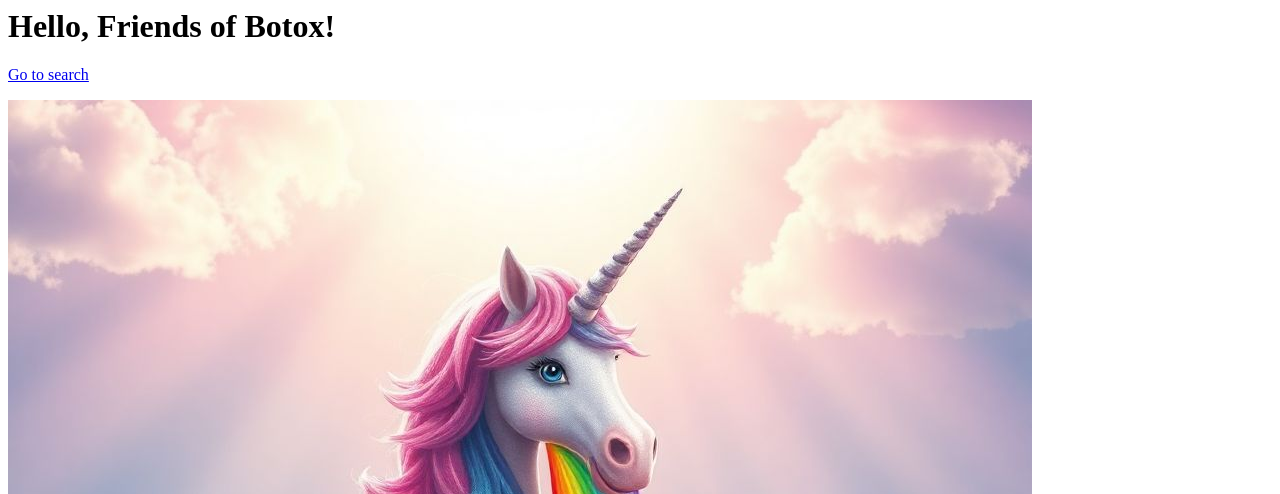
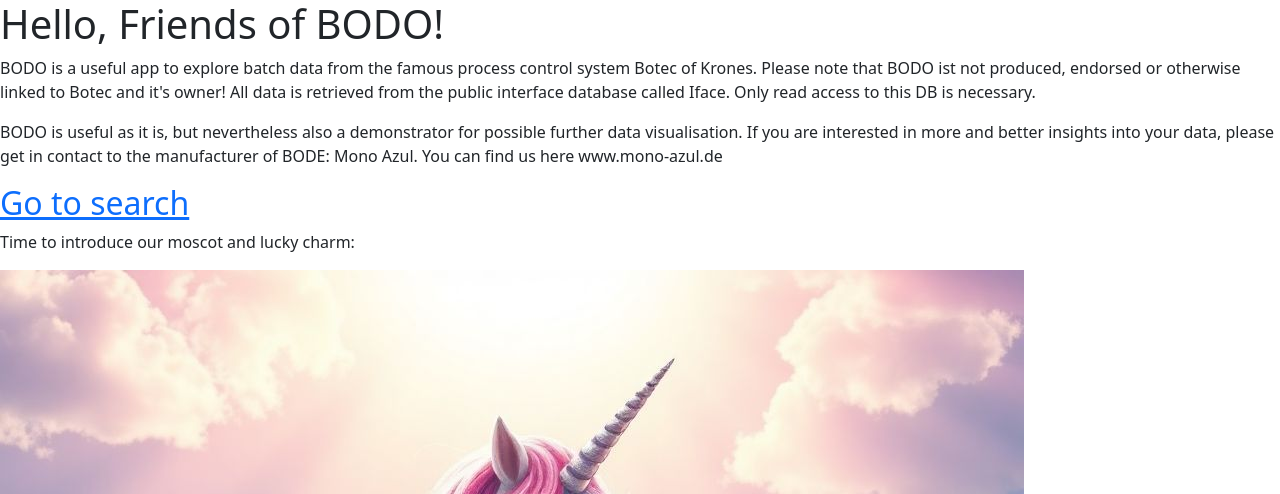
Before and after one commit to Mono-Azul/BODO, a Flask app: page /index.html in a window 1280 px wide. Shown: the top 494 px of the page. Run offline with Flask 3, Linux system fonts and the light colour scheme; parts of the project's set-up code (start-up, migrations or seed data) failed here and were passed over; some libraries are stand-ins or nearby versions.

Commit message:
Add start screen and better texts

```diff
--- a/botec_classes.py
+++ b/botec_classes.py
@@ -109,7 +109,7 @@
     phases_loaded: bool = False
     subphases_loaded: bool = False
 
-sqlcmd_batch = """SELECT TOP 1000 ba.PRID
+sqlcmd_batch = """SELECT ba.PRID
                     ,ba.Batch
                     ,ISNULL(t1.LANGUAGE_TEXT, PRODUCT) AS Product
                     ,ba.Planned_Start
@@ -298,8 +298,8 @@
         final_sqlcmd = final_sqlcmd + """ AND ba.Actual_Start < %s"""
         param_tuple = param_tuple + (end,)
 
-    print(final_sqlcmd)
-    print(param_tuple)
+    # print(final_sqlcmd)
+    # print(param_tuple)
 
     cursor = conn.cursor()
     cursor.execute(final_sqlcmd, param_tuple)
--- a/routes.py
+++ b/routes.py
@@ -29,10 +29,10 @@
 @fapp.route("/index.html")
 def index():
     with index_lock:
-        return """<h1>Hello, Friends of Botox!</h1>
-        <p><a href="./batch-search">Go to search</a>
-        </p><img src="./static/unicorn.jpg">"""
-
+        return render_template("start_screen.html")
+        # return """<h1>Hello, Friends of Botox!</h1>
+        # <p><a href="./batch-search">Go to search</a>
+        # </p><img src="./static/unicorn.jpg">"""
 
 @fapp.route("/batch-search")
 def hello_test():
--- /dev/null
+++ b/templates/start_screen.html
@@ -0,0 +1,39 @@
+{#
+BODO - A production data explorer
+
+Copyright (C) 2024  Jens Hofer
+
+This program is free software: you can redistribute it and/or modify
+it under the terms of the GNU General Public License as published by
+the Free Software Foundation, either version 3 of the License, or
+(at your option) any later version.
+
+This program is distributed in the hope that it will be useful,
+but WITHOUT ANY WARRANTY; without even the implied warranty of
+MERCHANTABILITY or FITNESS FOR A PARTICULAR PURPOSE.  See the
+GNU General Public License for more details.
+
+You should have received a copy of the GNU General Public License
+along with this program.  If not, see <https://www.gnu.org/licenses/>.
+#}
+<!DOCTYPE html>
+<html lang="en">
+<head>
+    <meta charset="UTF-8">
+    <title>Batches</title>
+    <link href="/static/Bootstrap/bootstrap.css" rel="stylesheet">
+    <script src="/static/Bootstrap/bootstrap.bundle.js"></script>
+</head>
+<body>
+<h1>Hello, Friends of BODO!</h1>
+<p>BODO is a useful app to explore batch data from the famous process control system Botec of Krones.
+    Please note that BODO ist not produced, endorsed or otherwise linked to Botec and it's owner!
+    All data is retrieved from the public interface database called Iface. Only read access to this DB is necessary.</p>
+<p>BODO is useful as it is, but nevertheless also a demonstrator for possible further data visualisation.
+    If you are interested in more and better insights into your data, please get in contact to the manufacturer of BODE:
+    Mono Azul. You can find us here www.mono-azul.de</a></p>
+<h2><a href="./batch-search">Go to search</a></h2>
+<p>Time to introduce our moscot and lucky charm:</p>
+<img src="/static/unicorn.jpg">
+</body>
+</html>
--- a/webengine.py
+++ b/webengine.py
@@ -33,7 +33,7 @@
 
 webapp = QApplication(sys.argv)
 window = QWidget()
-window.setWindowTitle("BODE")
+window.setWindowTitle("BODO")
 layout = QVBoxLayout()
 
 view = QWebEngineView()
```
Also changed, not shown: templates/batch_details.html (+6 -1 lines), templates/batch_list.html (+7 -2 lines), templates/batch_search.html (+7 -1 lines).
